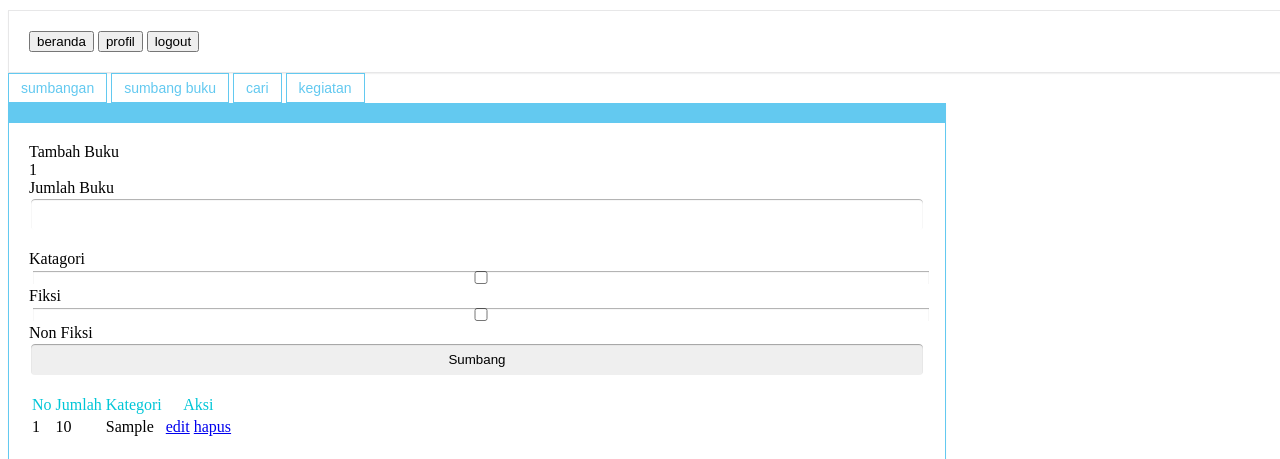
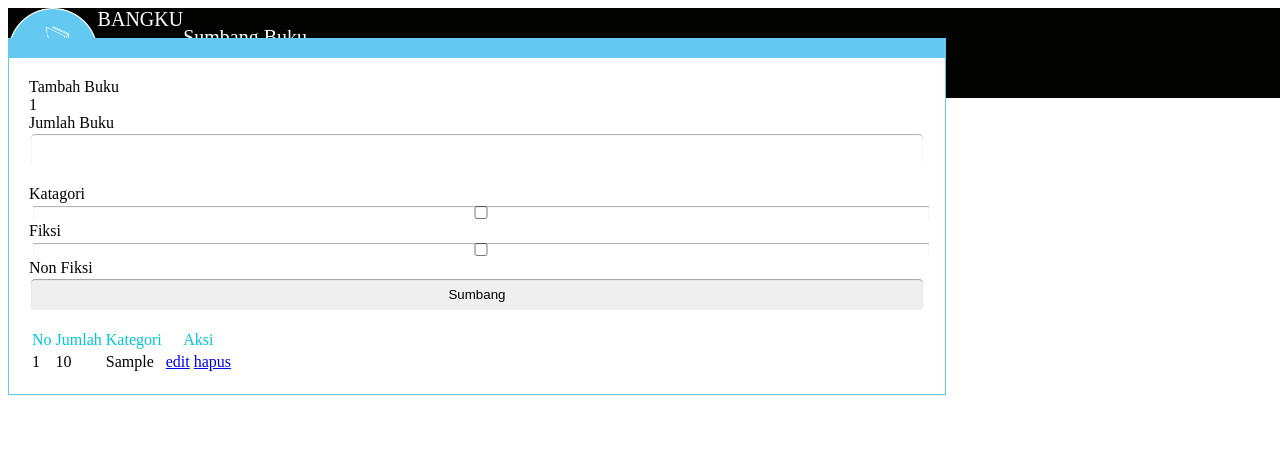
Before and after one commit to vedoalfarizi/bangku, a PHP site: page /umum/beranda_umum.php in a window 1280 px wide. Shown: the top 459 px of the page. Run offline with PHP 8.4, Linux system fonts and the light colour scheme; the visitor is signed in with stand-in values (Sample User, id 1); tables that the repository leaves empty or names only in its code hold one stand-in row (values such as "Sample post"); some libraries are stand-ins or nearby versions.

Commit message:
moga moga berhasil7

```diff
--- a/umum/beranda_umum.php
+++ b/umum/beranda_umum.php
@@ -7,33 +7,64 @@
 <head>
     <title>Sumbang Buku</title>
     <link rel="stylesheet" href="../style/style.css">
+    <script src="https://maps.googleapis.com/maps/api/js?key=AIzaSyC9TGyPXqFWcrrFwu2QRD4kZwdTEeOBGek&callback=initMap" async defer></script>
 </head>
 <body>
 <!--navigasi-->
-<!--<nav>-->
-<!--    <img src="../img/logo.png">-->
-<!--    <span> <label>BANGKU</label><br>-->
-<!--    <label class="dua">Sumbang Buku</label></span>-->
-<!--    <ul>-->
-<!--        <li><a href="../org/beranda.php">Beranda</a> </li>-->
-<!--        <li><a href="profilorg.php"> Profil </a></li>-->
-<!--        <li><a href="../index.php">Logout</a></li>-->
-<!--    </ul>-->
-<!--</nav>-->
-    <div class="tab-gaya">
-        <div class="kotak">
-            <button id="" onclick="">beranda</button>
-            <button id="" onclick="">profil</button>
-            <button id="" onclick="">logout</button>
-
-        </div>
-    </div>
+<nav>
+    <img src="../img/logo.png">
+    <span> <label>BANGKU</label><br>
+    <label class="dua">Sumbang Buku</label></span>
+    <ul>
+        <li><a href="beranda_umum.php">Beranda</a> </li>
+        <li><a href="profilumum.php"> Profil </a></li>
+        <li><a href="../index.php">Logout</a></li>
+    </ul>
+</nav>
+<!--    <div class="tab-gaya">-->
+<!--        <div class="kotak">-->
+<!--            <button id="" onclick="">beranda</button>-->
+<!--            <button id="" onclick="">profil</button>-->
+<!--            <button id="" onclick="">logout</button>-->
+<!---->
+<!--        </div>-->
+<!--    </div>-->
 
 
             <button id="b2" class="btn bt-flat" onclick="dua()">sumbangan</button>
             <button id="b1" class="btn bt-flat" onclick="satu()">sumbang buku</button>
             <button id="b3" class="btn bt-flat" onclick="tiga()">cari</button>
             <button id="b4" class="btn bt-flat" onclick="empat()">kegiatan</button>
+
+
+        <div id="a2" class="kotak" style="margin-top: 0%;" >
+            <?php
+                $sumbangan = $kon->query("select donasi.tanggal, user.nama, donasi.jumlah, donasi.id_donasi from donasi, user WHERE donasi.user_id_penerima = user.id_user and donasi.status_buku=2");
+
+            echo "
+	                <div class=\"tabel\">
+		            <table class=\"tabel tabel-garis\">
+		            <th>No.</th>
+		            <th>Tanggal</th>
+		            <th>organisasi</th>
+		            <th>Jumlah</th>
+		            <th>Detail</th>";
+
+                    $no = 1;
+                    while ($hasil = $sumbangan->fetch_assoc()){
+
+                        echo "  <tr>
+                            <td>$no</td>
+                            <td>".$hasil['tanggal']."</td>
+                            <td>".$hasil['nama']."</td>
+                            <td>".$hasil['jumlah']."</td>
+                            <td><a href='detail_sumbangan.php?ids=".$hasil['id_donasi']."'>detail</a></td>
+                            </tr>";
+                            $no++;
+                    }
+                    echo "</table></div>";
+                        ?>
+    </div>
 
 <div class="kotak" id="a1" style="margin-top: 0%;">
 
@@ -85,36 +116,6 @@
     </div>
 </div>
 
-
-        <div id="a2" class="kotak" style="margin-top: 0%;" >
-            <?php
-                $sumbangan = $kon->query("select donasi.tanggal, user.nama, donasi.jumlah, donasi.id_donasi from donasi, user WHERE donasi.user_id_penerima = user.id_user and donasi.status_buku=2");
-
-            echo "
-	                <div class=\"tabel\">
-		            <table class=\"tabel tabel-garis\">
-		            <th>No.</th>
-		            <th>Tanggal</th>
-		            <th>organisasi</th>
-		            <th>Jumlah</th>
-		            <th>Detail</th>";
-
-                    $no = 1;
-                    while ($hasil = $sumbangan->fetch_assoc()){
-
-                        echo "  <tr>
-                            <td>$no</td>
-                            <td>".$hasil['tanggal']."</td>
-                            <td>".$hasil['nama']."</td>
-                            <td>".$hasil['jumlah']."</td>
-                            <td><a href='detail_sumbangan.php?ids=".$hasil['id_donasi']."'>detail</a></td>
-                            </tr>";
-                            $no++;
-                    }
-                    echo "</table></div>";
-                        ?>
-    </div>
-
 <div id="a3" class="kotak" style="margin-top: 0%;" >
     <!--akhir fitur cari sementara disini-->
         <?php
@@ -154,7 +155,7 @@
     <!-- akhir fitur cari sementara disini-->
 </div>
 
-<div id="a4" class="kotak">
+<div id="a4" class="kotak" style="margin-top: 0%;">
 
 </div>
 
@@ -224,7 +225,7 @@
     }
 
 </script>
-<script src="https://maps.googleapis.com/maps/api/js?key=AIzaSyA-1Hz75qNfD5pggoNIV-1u3HubAI-3MN4&callback=initMap" async defer></script>
+
 </html>
 
 <?php
```
Lines whose indentation alone changed are shown as unchanged.
